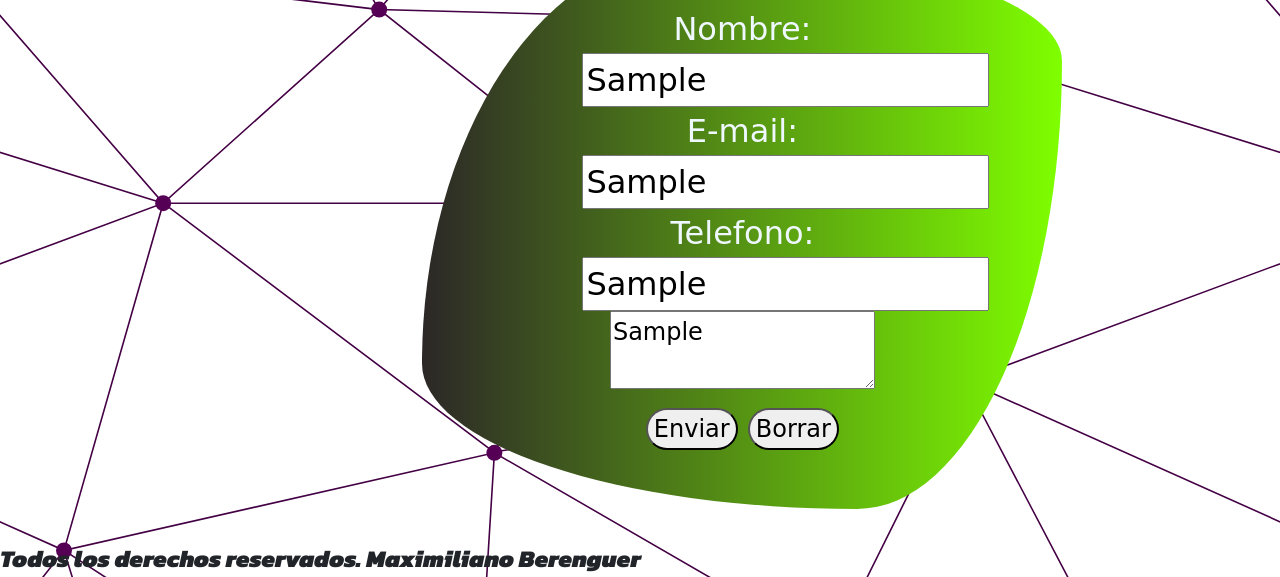
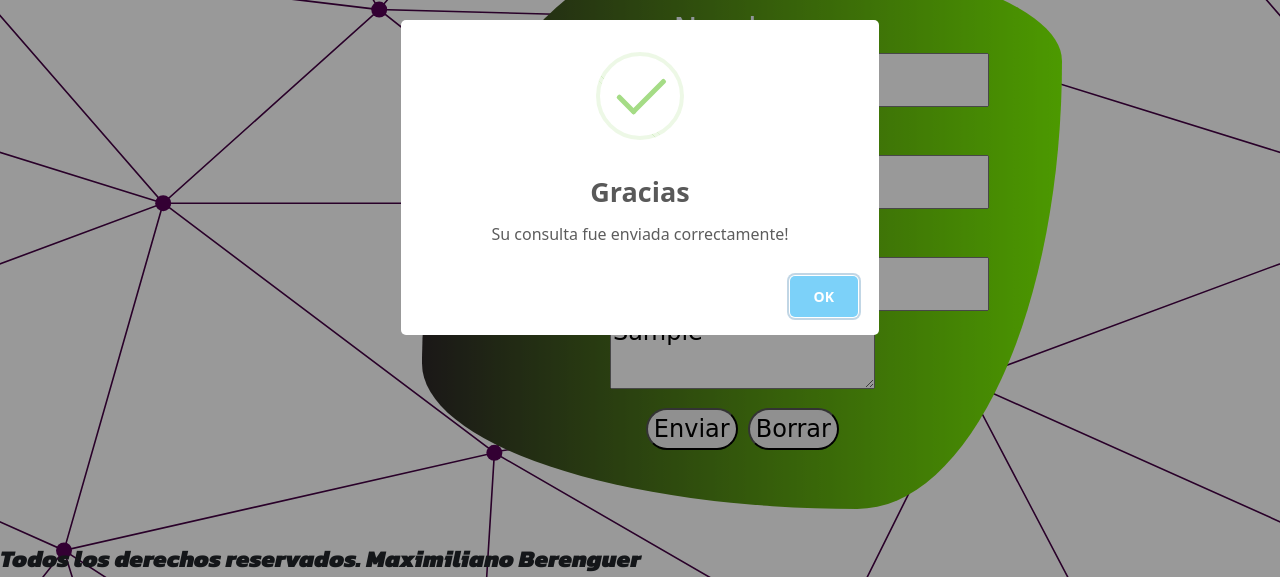
Before and after one commit to Zix96/mirepositorio, a plain HTML site: page pages/contacto.html in a window 1280 px wide. Both pictures are taken after typing "Sample", "Sample", "Sample", "Sample" into the empty fields and a click on the input "Enviar". Shown: the part 408-985 px from the top of the page. Drawn offline with nearby package versions, Linux system fonts and the light colour scheme; a web font is replaced by a local one.

Commit message:
librerias

```diff
--- a/js/contacto.js
+++ b/js/contacto.js
@@ -22,7 +22,7 @@ miFormulario.onsubmit = (e) => {
   let nombreIngresado = localStorage.getItem("nombre");
   let emailIngresado = localStorage.getItem("email");
   let telIngresado = localStorage.getItem("tel");
-  alert("Consulta enviada!!");
+  swal("Gracias", "Su consulta fue enviada correctamente!", "success");
   console.log(
     "Datos del usuario: " +
       nombreIngresado +
--- a/pages/contacto.html
+++ b/pages/contacto.html
@@ -71,6 +71,7 @@
         </form>
      </div>
         <footer>Todos los derechos reservados. Maximiliano Berenguer</footer>
+        <script src="https://unpkg.com/sweetalert/dist/sweetalert.min.js"></script>
 
     <script src="/js/contacto.js"></script>
 </body>
```
